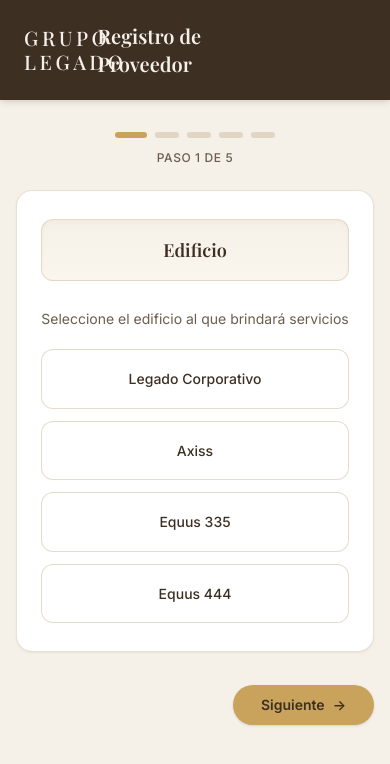
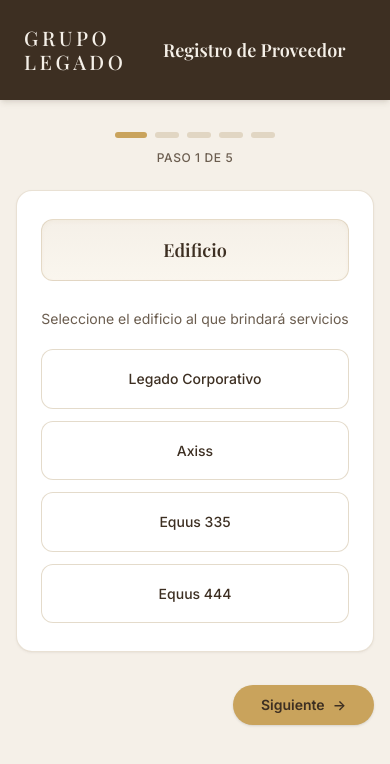
Before and after one commit to AlejandroGuevara05/Demo-GL, a React (Vite) app: page / in a window 390 px wide. Shown: the top 764 px of the page. Built offline with nearby package versions, Linux system fonts and the light colour scheme.

Commit message:
Corrección en titulo empalmado en versión móvil

```diff
--- a/src/components/Header.jsx
+++ b/src/components/Header.jsx
@@ -10,7 +10,7 @@
             LEGADO
           </p>
         </div>
-        <h1 className="absolute left-1/2 -translate-x-1/2 font-serif text-xl font-semibold text-cream md:text-3xl">
+        <h1 className="ml-4 flex-1 text-center font-serif text-lg font-semibold text-cream md:absolute md:left-1/2 md:ml-0 md:-translate-x-1/2 md:text-3xl">
           Registro de Proveedor
         </h1>
       </div>
```
